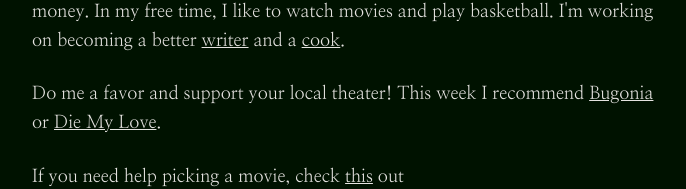
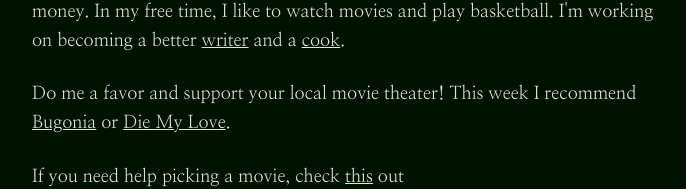
Before and after one commit to Sriketk/portfolio, a Next.js app: page / in a window 1280 px wide. Shown: the part 281-470 px from the top of the page, without its empty margins (296-982 px from the left). Built offline with nearby package versions, Linux system fonts and the light colour scheme.

Commit message:
movie theater

```diff
--- a/app/page.tsx
+++ b/app/page.tsx
@@ -28,7 +28,7 @@ export default function Home() {
           </p>
 
           <p className="text-lg leading-relaxed text-foreground">
-            Do me a favor and support your local theater! This week I recommend{" "}
+            Do me a favor and support your local movie theater! This week I recommend{" "}
             <Link
               href="https://letterboxd.com/film/bugonia/"
               target="_blank"
```
